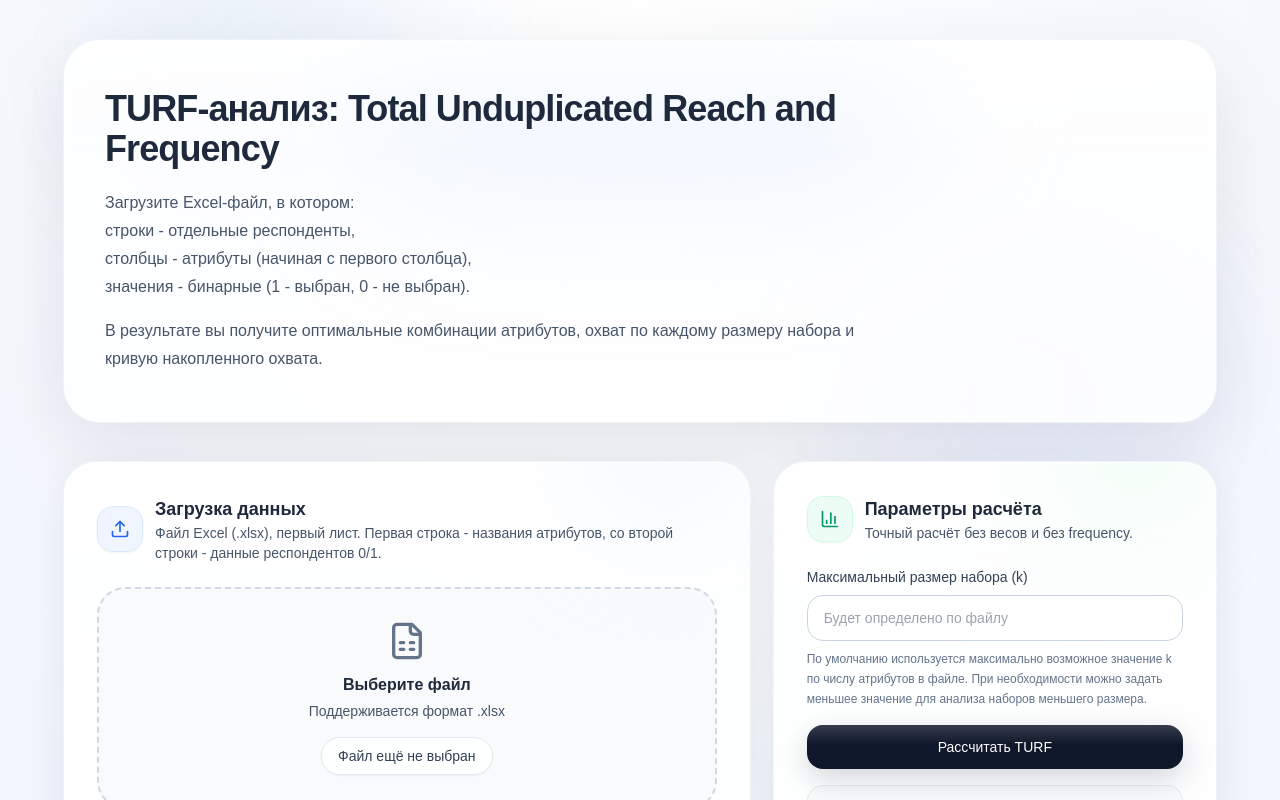
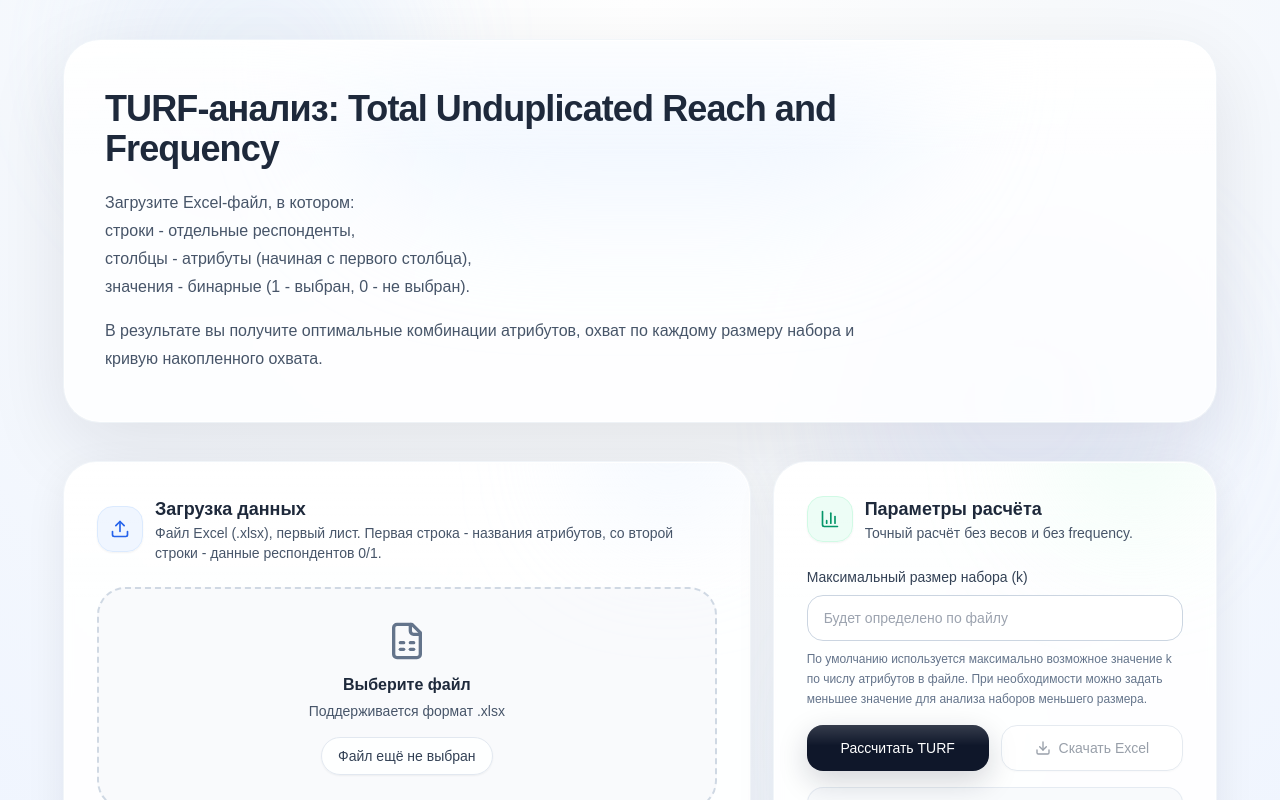
Before and after one commit to mavero1201/turf, a Next.js app: page / in a window 1280 px wide. Shown: the top 800 px of the page. Built offline with nearby package versions, Linux system fonts and the light colour scheme.

Commit message:
Update UploadPanel.tsx

```diff
--- a/components/UploadPanel.tsx
+++ b/components/UploadPanel.tsx
@@ -1,7 +1,7 @@
 'use client'
 
 import { useMemo, useState } from 'react'
-import { BarChart3, FileSpreadsheet, Loader2, Upload } from 'lucide-react'
+import { BarChart3, Download, FileSpreadsheet, Loader2, Upload } from 'lucide-react'
 import * as XLSX from 'xlsx'
 import ResultTable from '@/components/ResultTable'
 import TurfChart from '@/components/TurfChart'
@@ -9,6 +9,16 @@ import InterpretationCard from '@/components/InterpretationCard'
 import type { TurfResponse } from '@/lib/types'
 
 const ACCEPT = '.xlsx'
+
+function percent(value: number) {
+  return `${(value * 100).toFixed(1)}%`
+}
+
+function buildExportFileName(sourceFileName?: string) {
+  if (!sourceFileName) return 'turf_results.xlsx'
+  const baseName = sourceFileName.replace(/\.xlsx$/i, '')
+  return `${baseName}_turf_results.xlsx`
+}
 
 export default function UploadPanel() {
   const [file, setFile] = useState<File | null>(null)
@@ -106,6 +116,43 @@ export default function UploadPanel() {
     }
   }
 
+  function handleExport() {
+    if (!result) return
+
+    const slowdownIndex = result.results.findIndex(
+      (row, index) => index > 0 && row.incrementalReachPct < 0.05
+    )
+
+    const recommendedK =
+      slowdownIndex > 0
+        ? result.results[slowdownIndex - 1]?.k
+        : result.results[result.results.length - 1]?.k
+
+    const rows = result.results.map((row) => ({
+      'Размер набора (k)': row.k,
+      'Лучшая комбинация': row.bestCombinationLabels.join(', '),
+      'Охват, n': row.reachCount,
+      'Охват, %': percent(row.reachPct),
+      'Прирост к прошлому шагу': row.k === 1 ? '-' : percent(row.incrementalReachPct),
+      'Статус': row.k === recommendedK ? 'рекомендовано' : ''
+    }))
+
+    const workbook = XLSX.utils.book_new()
+    const worksheet = XLSX.utils.json_to_sheet(rows)
+
+    worksheet['!cols'] = [
+      { wch: 18 },
+      { wch: 60 },
+      { wch: 12 },
+      { wch: 12 },
+      { wch: 24 },
+      { wch: 16 }
+    ]
+
+    XLSX.utils.book_append_sheet(workbook, worksheet, 'Результаты TURF')
+    XLSX.writeFile(workbook, buildExportFileName(result.meta.fileName))
+  }
+
   const wasKAdjusted =
     submittedMaxK !== null &&
     result !== null &&
@@ -190,6 +237,7 @@ export default function UploadPanel() {
               ) : null}
             </div>
 
+            <div className="grid gap-3 sm:grid-cols-2">
               <button
                 type="submit"
                 disabled={isLoading}
@@ -199,6 +247,17 @@ export default function UploadPanel() {
                 {isLoading ? <Loader2 className="relative h-4 w-4 animate-spin" /> : null}
                 <span className="relative">{isLoading ? 'Считаем TURF...' : 'Рассчитать TURF'}</span>
               </button>
+
+              <button
+                type="button"
+                onClick={handleExport}
+                disabled={!result}
+                className="inline-flex w-full items-center justify-center gap-2 rounded-2xl border border-slate-300 bg-white/95 px-4 py-3 text-sm font-medium text-slate-700 shadow-sm transition-all duration-300 hover:-translate-y-0.5 hover:border-slate-400 hover:bg-slate-50 disabled:cursor-not-allowed disabled:opacity-50"
+              >
+                <Download className="h-4 w-4" />
+                Скачать Excel
+              </button>
+            </div>
 
             <div className="rounded-2xl border border-slate-200/80 bg-slate-50/90 p-4 text-xs leading-5 text-slate-600 shadow-sm">
               Текущая версия принимает бинарные данные 0/1. Первая строка используется как названия атрибутов. Расчёт выполняется точным перебором комбинаций, поэтому при большом числе атрибутов и высоком max k время обработки может увеличиваться.
```
Lines whose indentation alone changed are shown as unchanged.
